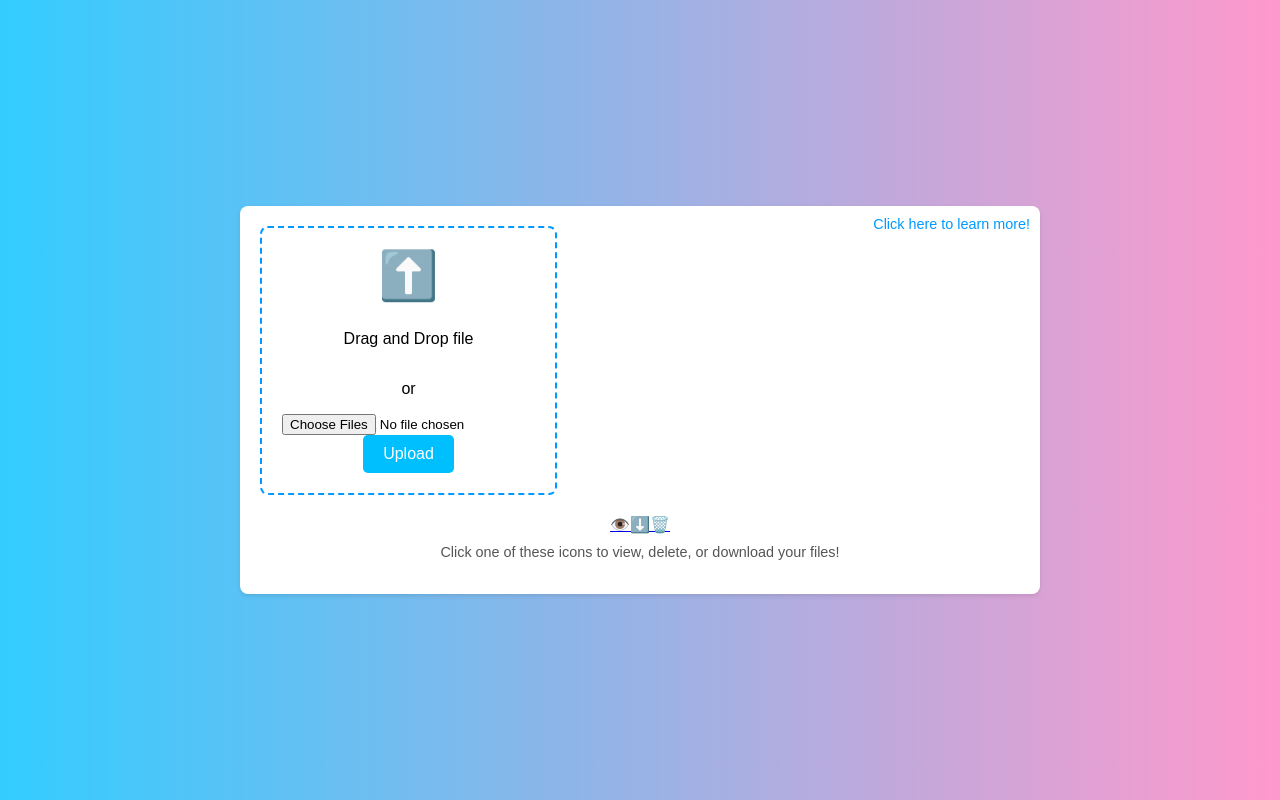
After one commit to Lach-dev/cs361_mainProgram, a Flask app: page /upload in a window 1280 px wide. The commit adds this page. Run offline with Flask 3, Linux system fonts and the light colour scheme.

Commit message:
main program??

```diff
--- a/app.py
+++ b/app.py
@@ -1,8 +1,15 @@
-from flask import Flask, render_template, request, redirect, url_for, session, flash
+import os
+
+from flask import Flask, render_template, request, redirect, url_for, session, flash, send_from_directory
 from werkzeug.security import generate_password_hash, check_password_hash
 
 app = Flask(__name__)
 app.secret_key = 'your_secret_key'
+
+app.config['UPLOAD_FOLDER'] = 'uploads'
+
+if not os.path.exists(app.config['UPLOAD_FOLDER']):
+    os.makedirs(app.config['UPLOAD_FOLDER'])
 
 # In-memory user storage
 users = {}
@@ -41,18 +48,26 @@ def login():
         if user and check_password_hash(user, password):
             session['username'] = username
             flash('Login successful.')
-            return redirect(url_for('dashboard'))
+            return redirect(url_for('upload'))
         else:
             flash('Invalid username or password.')
     return render_template('login.html')
 
 
-@app.route('/dashboard')
-def dashboard():
-    if 'username' not in session:
-        flash('You need to log in first.')
-        return redirect(url_for('login'))
-    return f'Welcome, {session["username"]}! This is the dashboard.'
+@app.route('/upload', methods=['GET', 'POST'])
+def upload():
+    # if 'username' not in session:
+    #     flash('You need to log in first.')
+    #     return redirect(url_for('login'))
+    if request.method == 'POST':
+        files = request.files.getlist('file')
+        for file in files:
+            if file:
+                filename = file.filename
+                file.save(os.path.join(app.config['UPLOAD_FOLDER'], filename))
+        return redirect(url_for('upload'))
+    uploaded_files = os.listdir(app.config['UPLOAD_FOLDER'])
+    return render_template('upload.html', files=uploaded_files)
 
 
 @app.route('/logout')
@@ -62,5 +77,36 @@ def logout():
     return redirect(url_for('home'))
 
 
+@app.route('/view')
+def view_files():
+    files = os.listdir(app.config['UPLOAD_FOLDER'])
+    return render_template('view.html', files=files)
+
+
+@app.route('/delete/<filename>')
+def delete_file(filename):
+    file_path = os.path.join(app.config['UPLOAD_FOLDER'], filename)
+    if os.path.exists(file_path):
+        os.remove(file_path)
+    return redirect(url_for('view_files'))
+
+
+@app.route('/delete')
+def view_delete():
+    files = os.listdir(app.config['UPLOAD_FOLDER'])
+    return render_template('delete.html', files=files)
+
+
+@app.route('/download/<filename>')
+def download_file(filename):
+    return send_from_directory(app.config['UPLOAD_FOLDER'], filename, as_attachment=True)
+
+
+@app.route('/download')
+def view_download():
+    files = os.listdir(app.config['UPLOAD_FOLDER'])
+    return render_template('download.html', files=files)
+
+
 if __name__ == '__main__':
     app.run(debug=True)
--- /dev/null
+++ b/static/upload.css
@@ -0,0 +1,110 @@
+* {
+    box-sizing: border-box;
+}
+
+body {
+    font-family: Arial, sans-serif;
+    display: flex;
+    justify-content: center;
+    align-items: center;
+    height: 100vh;
+    margin: 0;
+    background: linear-gradient(to right, #33ccff, #ff99cc);
+}
+
+.container {
+    width: 70%;
+    max-width: 800px;
+    background: white;
+    border-radius: 8px;
+    box-shadow: 0 2px 4px rgba(0, 0, 0, 0.1);
+    padding: 20px;
+    display: flex;
+    flex-direction: column;
+    align-items: center;
+    position: relative;
+}
+
+.upload-section {
+    width: 100%;
+    display: flex;
+}
+
+.upload-box {
+    flex: 1;
+    display: flex;
+    flex-direction: column;
+    align-items: center;
+    justify-content: center;
+    padding: 20px;
+    border: 2px dashed #0099ff;
+    border-radius: 8px;
+    text-align: center;
+    margin-right: 20px;
+}
+
+.upload-icon {
+    font-size: 3rem;
+    margin-bottom: 10px;
+}
+
+.browse-button {
+    background-color: #00bfff;
+    border: none;
+    color: white;
+    padding: 10px 20px;
+    font-size: 1rem;
+    cursor: pointer;
+    border-radius: 5px;
+}
+
+.file-list {
+    flex: 1;
+    display: flex;
+    flex-direction: column;
+    justify-content: flex-start;
+}
+
+.file-item {
+    display: flex;
+    justify-content: space-between;
+    align-items: center;
+    background: #f9f9f9;
+    padding: 10px;
+    margin: 5px 0;
+    border-radius: 5px;
+    border: 1px solid #ddd;
+}
+
+.file-status {
+    margin-left: 10px;
+}
+
+.action-icons {
+    display: flex;
+    justify-content: center;
+    margin-top: 20px;
+    width: 100%;
+}
+
+.action-icons span {
+    margin: 0 10px;
+    font-size: 1.5rem;
+    cursor: pointer;
+}
+
+.instruction {
+    margin-top: 10px;
+    font-size: 0.9rem;
+    color: #555;
+    text-align: center;
+}
+
+.info-link {
+    position: absolute;
+    top: 10px;
+    right: 10px;
+    color: #0099ff;
+    text-decoration: none;
+    font-size: 0.9rem;
+}
--- /dev/null
+++ b/templates/upload.html
@@ -0,0 +1,39 @@
+<!DOCTYPE html>
+<html lang="en">
+<head>
+    <meta charset="UTF-8">
+    <meta name="viewport" content="width=device-width, initial-scale=1.0">
+    <title>File Upload</title>
+    <link rel="stylesheet" href="{{ url_for('static', filename='upload.css') }}">
+</head>
+<body>
+    <div class="container">
+        <div class="upload-section">
+            <form method="POST" enctype="multipart/form-data">
+                <div class="upload-box">
+                    <div class="upload-icon">⬆️</div>
+                    <p>Drag and Drop file</p>
+                    <p>or</p>
+                    <input type="file" name="file" multiple>
+                    <button class="browse-button" type="submit">Upload</button>
+                </div>
+            </form>
+            <div class="file-list">
+                {% for file in files %}
+                <div class="file-item">
+                    <span>{{ file }}</span>
+                    <span class="file-status">✔️</span>
+                </div>
+                {% endfor %}
+            </div>
+        </div>
+        <div class="action-icons">
+            <a href="/view" class="view-icon">👁️</a>
+            <a href="/download" class="download-icon">⬇️</a>
+            <a href="/delete" class="delete-icon">🗑️</a>
+        </div>
+        <p class="instruction">Click one of these icons to view, delete, or download your files!</p>
+        <a class="info-link" href="/information">Click here to learn more!</a>
+    </div>
+</body>
+</html>
```
Also changed, not shown: static/information.css (added, +45 -0 lines), static/view.css (added, +58 -0 lines), templates/delete.html (added, +23 -0 lines), templates/download.html (added, +23 -0 lines), templates/information.html (+12 -3 lines), templates/view.html (added, +22 -0 lines).
